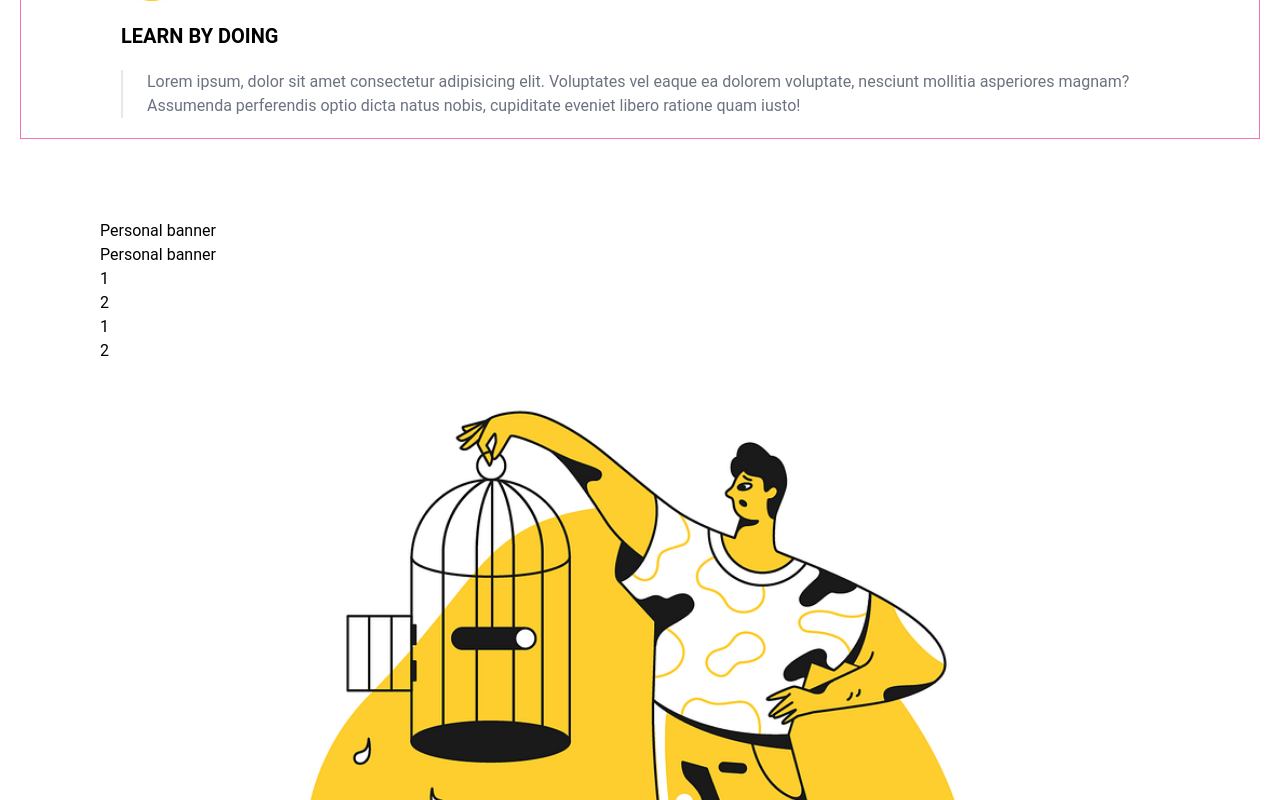
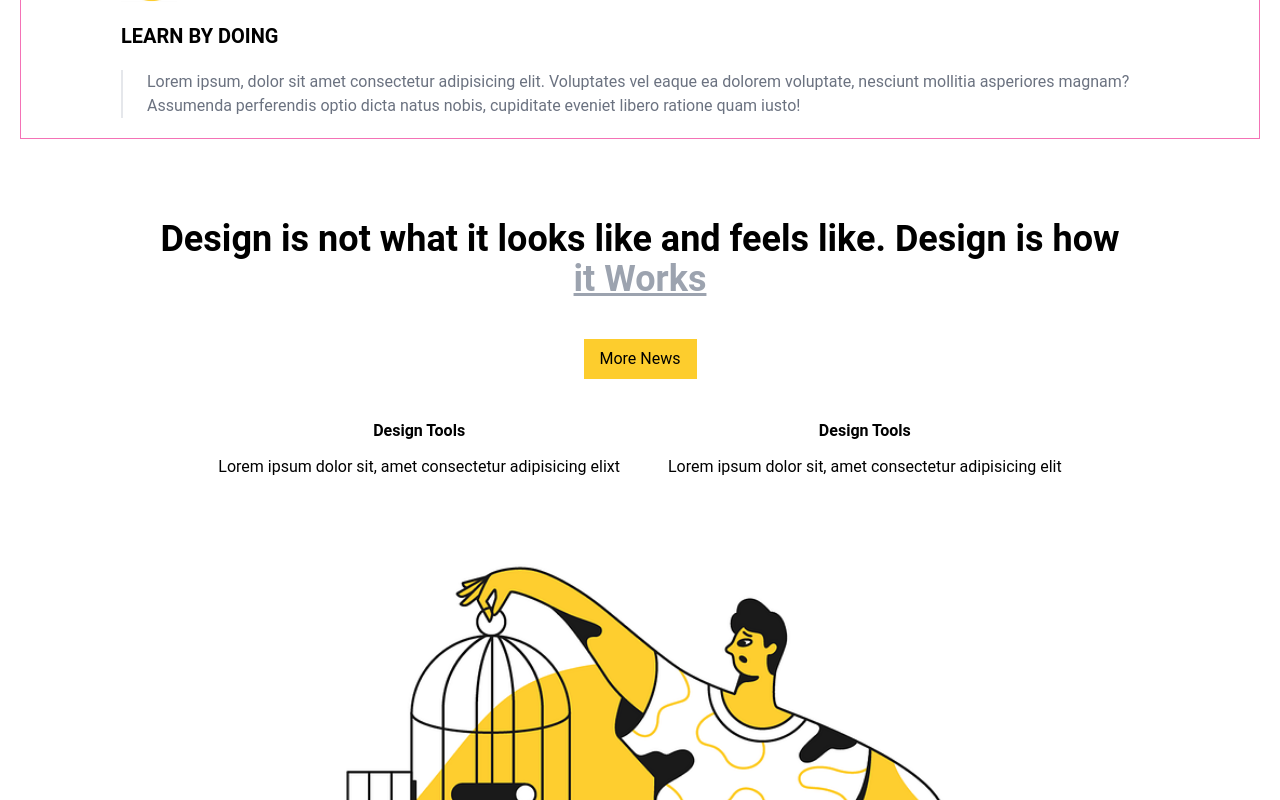
Before and after one commit to Satria-WS/marketing-ver1, a React (Create React App) app: page / in a window 1280 px wide. Shown: the part 1640-2440 px from the top of the page. Built offline with nearby package versions, Linux system fonts and the light colour scheme.

Commit message:
adding motion button on div

```diff
--- a/src/components/Banner.jsx
+++ b/src/components/Banner.jsx
@@ -1,21 +1,82 @@
+import { motion } from "framer-motion";
 import cage from "../assets/image/3.png";
+
 const Banner = () => {
   return (
     <>
-      <div className="container py-20">
-        <h1>Personal banner</h1>
-        <button>Personal banner</button>
-        <div>
-          <div>
-            <p>1</p>
-            <p>2</p>
+      <div className="container flex flex-col justify-center items-center py-20 space-y-10">
+        <motion.h1
+          variants={{
+            initial: {
+              y: 50,
+              opacity: 0,
+            },
+            animate: {
+              y: 0,
+              opacity: 1,
+              transition: {
+                duration: 0.5,
+                delay: 0.4,
+              },
+            },
+          }}
+          initial="initial"
+          whileInView="animate"
+          className="text-4xl font-bold text-center"
+        >
+          Design is not what it looks like and feels like. Design is how
+          <span className="text-gray-400 underline block">it Works</span>
+        </motion.h1>
+        <motion.button
+          variants={{
+            initial: {
+              y: 50,
+              opacity: 0,
+            },
+            animate: {
+              y: 0,
+              opacity: 1,
+              transition: {
+                duration: 0.5,
+                delay: 0.6,
+              },
+            },
+          }}
+          initial="initial"
+          whileInView="animate"
+          className="bg-primary hover:bg-black hover:text-white duration-300 py-2 px-4"
+        >
+          More News
+        </motion.button>
+        <motion.div
+          variants={{
+            initial: {
+              y: 50,
+              opacity: 0,
+            },
+            animate: {
+              y: 0,
+              opacity: 1,
+              transition: {
+                duration: 0.5,
+                delay: 0.8,
+              },
+            },
+          }}
+          initial="initial"
+          whileInView="animate"
+          className="flex justify-center items-center gap-2"
+        >
+          <div className="text-center space-y-3 px-5 ">
+            <p className="font-bold">Design Tools</p>
+            <p>Lorem ipsum dolor sit, amet consectetur adipisicing elixt</p>
           </div>
-          <div>
-            <p>1</p>
-            <p>2</p>
+          <div className="text-center space-y-3 px-5">
+            <p className="font-bold">Design Tools</p>
+            <p>Lorem ipsum dolor sit, amet consectetur adipisicing elit</p>
           </div>
-        </div>
-        <img className="w-full max-w-550px"  src={cage} alt=""/>
+        </motion.div>
+        <img className="w-full max-w-550px" src={cage} alt="" />
       </div>
     </>
   );
```
